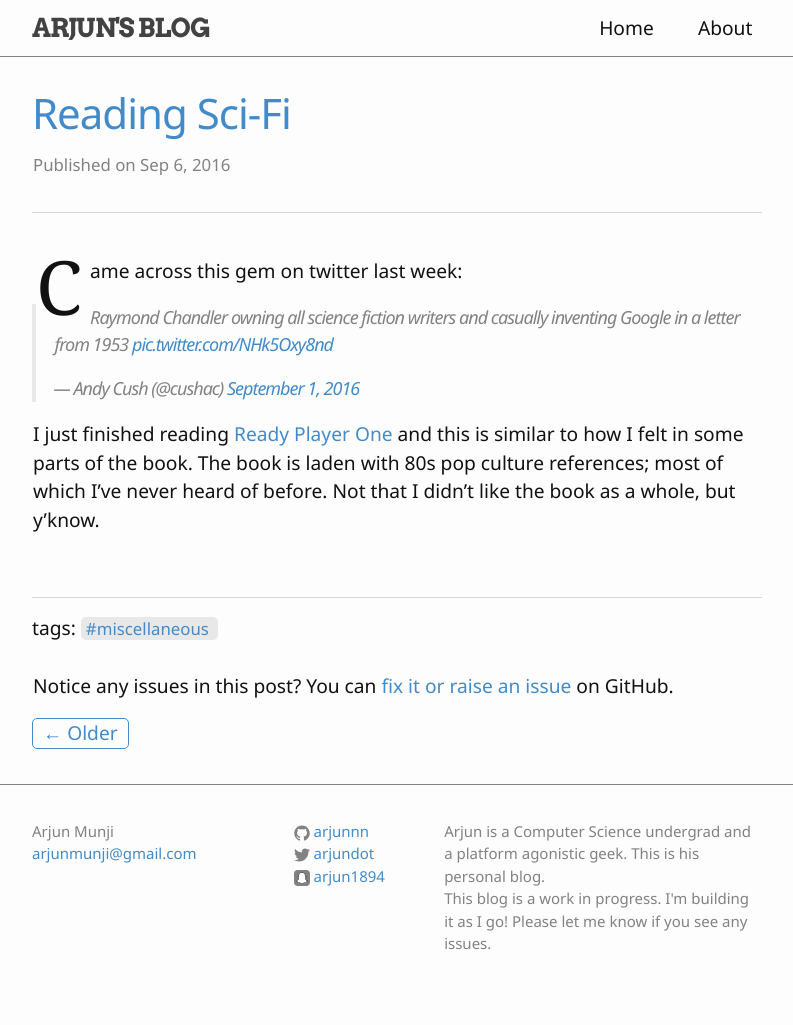
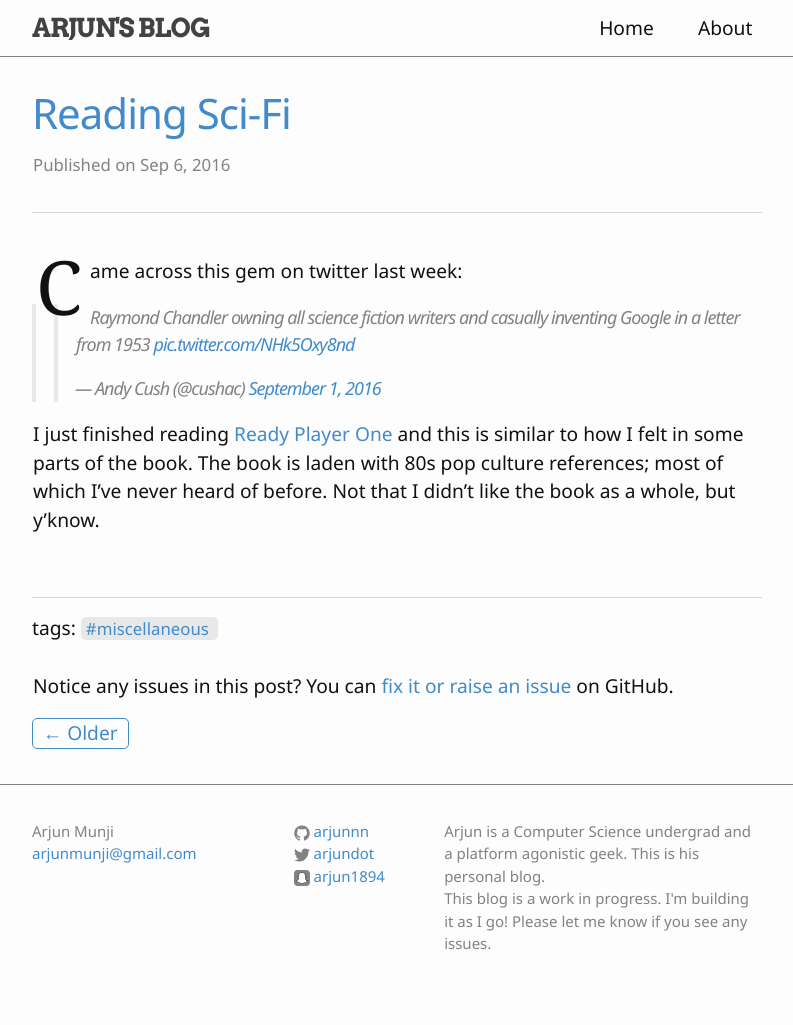
Before and after one commit to arjunnn/blog, a Jekyll site: the page built from _posts/2016-09-06-scifi.md, in a window 1280 px wide. Shown: the whole page, without its empty margins (243-1036 px from the left). Built offline with Jekyll 4.4.1, drawn with Linux system fonts in a browser that asks for light colours; some web fonts are replaced; comment, search, counter and statistics services are not loaded.

Commit message:
fix typo

```diff
--- a/_posts/2016-09-06-scifi.md
+++ b/_posts/2016-09-06-scifi.md
@@ -7,7 +7,7 @@ tags: miscellaneous
 
 Came across this gem on twitter last week:
 
-<blockquote class="twitter-tweet" data-lang="en"><p lang="en" dir="ltr">Raymond Chandler owning all science fiction writers and casually inventing Google in a letter from 1953 <a href="https://t.co/NHk5Oxy8nd">pic.twitter.com/NHk5Oxy8nd</a></p>&mdash; Andy Cush (@cushac) <a href="https://twitter.com/cushac/status/771390995825123328">September 1, 2016</a></blockquote>
+> <blockquote class="twitter-tweet" data-lang="en"><p lang="en" dir="ltr">Raymond Chandler owning all science fiction writers and casually inventing Google in a letter from 1953 <a href="https://t.co/NHk5Oxy8nd">pic.twitter.com/NHk5Oxy8nd</a></p>&mdash; Andy Cush (@cushac) <a href="https://twitter.com/cushac/status/771390995825123328">September 1, 2016</a></blockquote>
 <script async src="//platform.twitter.com/widgets.js" charset="utf-8"></script>
 
 I just finished reading [Ready Player One](http://www.amazon.in/Ready-Player-One-Ernest-Cline/dp/0099560437/ref=sr_1_1?ie=UTF8&qid=1473148370&sr=8-1&keywords=ready+player+one) and this is similar to how I felt in some parts of the book. The book is laden with 80s pop culture references; most of which I've never heard of before. Not that I didn't like the book as a whole, but y'know.
```
